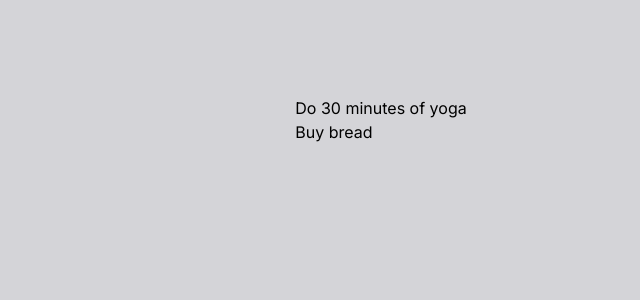
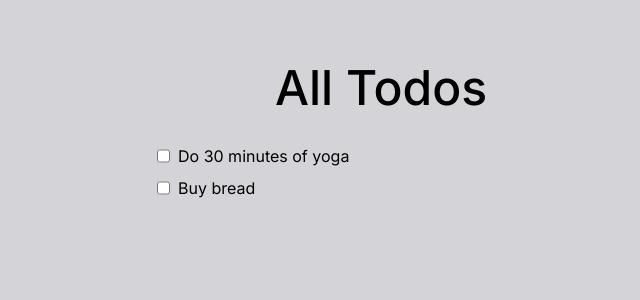
Before and after one commit to Santhosh-S14/task-management, a Next.js app: page / in a window 1280 px wide. Shown: the top 300 px of the page, without its empty margins (259-899 px from the left). Built offline with nearby package versions, Linux system fonts and the light colour scheme.

Commit message:
created Todo component & styling fix

```diff
--- /dev/null
+++ b/src/app/components/Todo.tsx
@@ -0,0 +1,15 @@
+import { FC } from "react";
+import { TodoType } from "../types/todoType";
+
+interface Props {
+  todo: TodoType;
+}
+
+export const Todo: FC<Props> = ({ todo }) => {
+  return (
+    <div className="flex flex-row gap-2">
+      <input type="checkbox" />
+      <label>{todo.title}</label>
+    </div>
+  );
+};
--- a/src/app/components/Todos.tsx
+++ b/src/app/components/Todos.tsx
@@ -1,5 +1,6 @@
 import { FC } from "react";
 import { TodoType } from "../types/todoType";
+import { Todo } from "./Todo";
 
 interface TodosProps {
   todos: TodoType[];
@@ -7,10 +8,13 @@ interface TodosProps {
 
 export const Todos: FC<TodosProps> = ({ todos }) => {
   return (
-    <div>
-      {todos.map((todo) => {
-        return <div key={todo.id}>{todo.title}</div>;
-      })}
-    </div>
+    <main className="flex mx-auto max-w-xl w-full min-h-screen flex-col items-center p-16">
+      <div className="text-5xl font-medium">All Todos</div>
+      <div className="w-full flex flex-col mt-8 gap-2">
+        {todos.map((todo) => {
+          return <Todo key={todo.id} todo={todo} />;
+        })}
+      </div>
+    </main>
   );
 };
--- a/src/app/page.tsx
+++ b/src/app/page.tsx
@@ -20,7 +20,7 @@ export default function Home() {
     },
   ];
   return (
-    <main className="flex min-h-screen flex-col items-center justify-between p-24 bg-zinc-300 text-black">
+    <main className="bg-zinc-300 min-h-screen text-black">
       <Todos todos={todos} />
     </main>
   );
```
